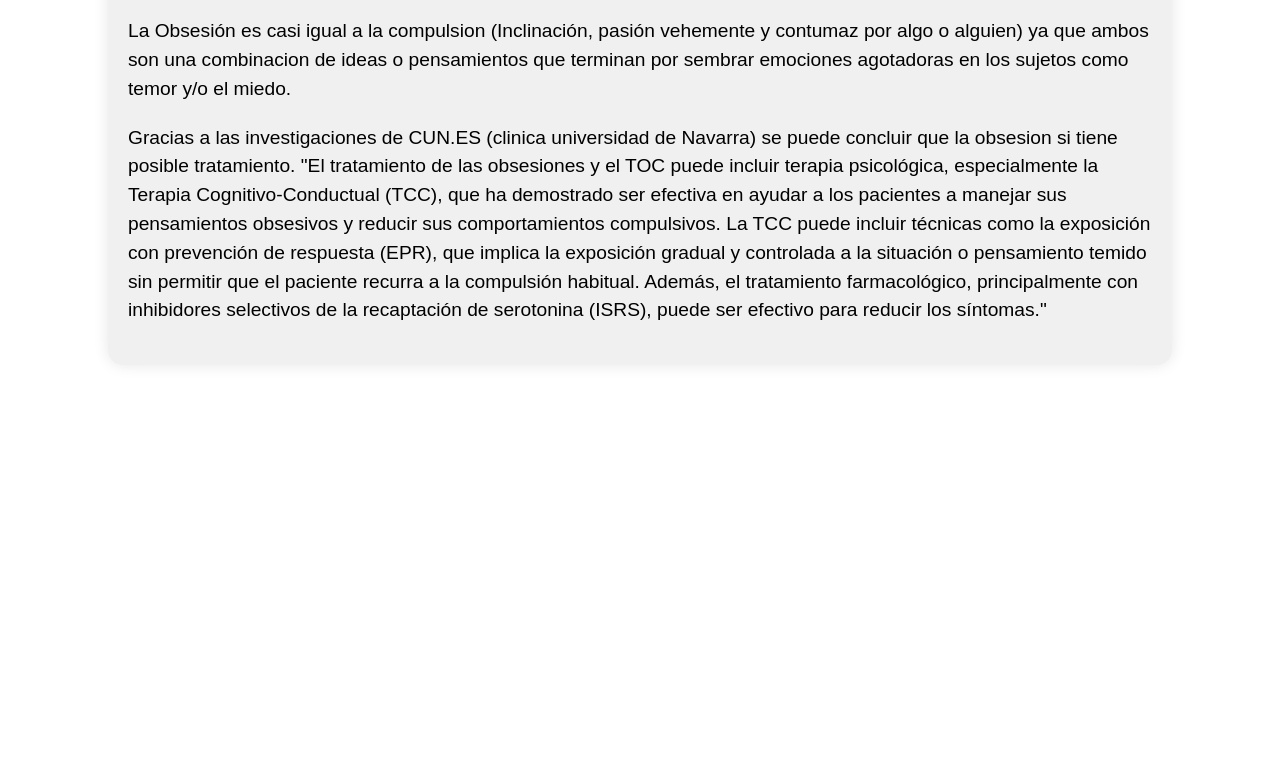
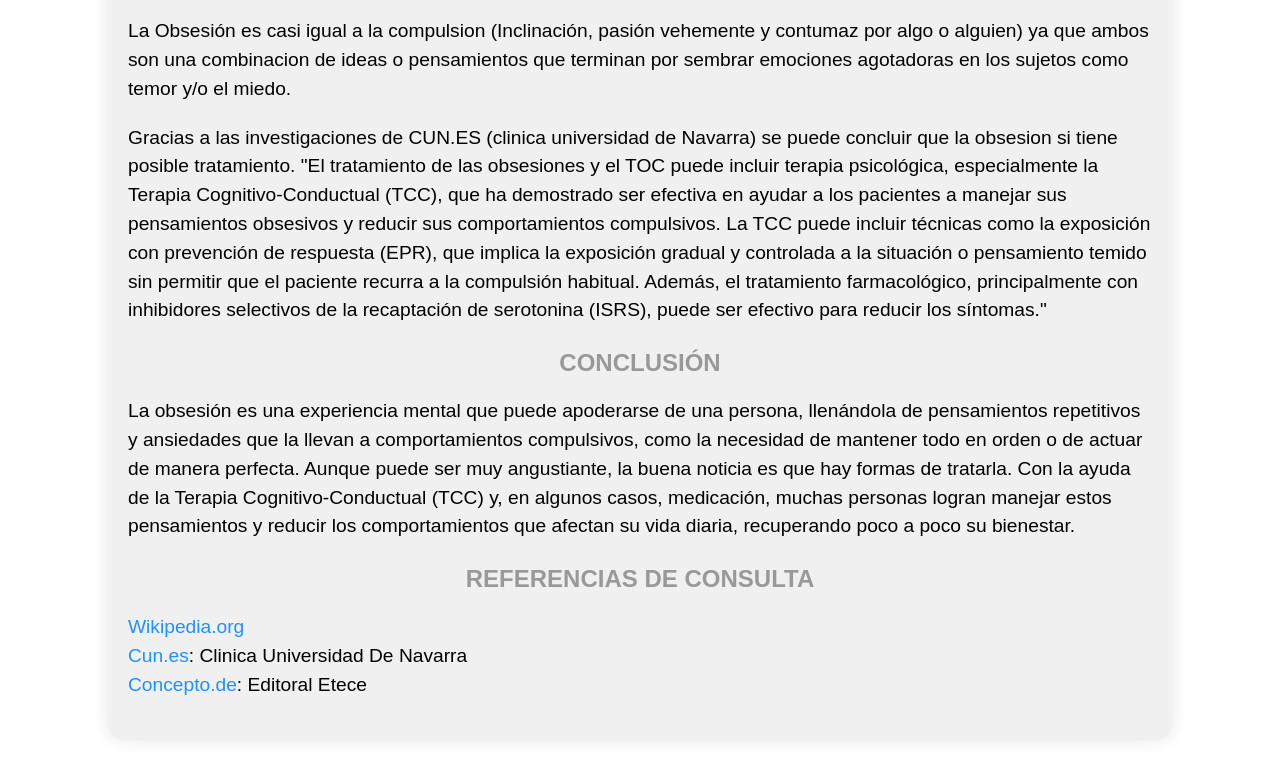
Before and after one commit to tv-vivo/INFORMATECH, a plain HTML site: page obsesion.html in a window 1280 px wide. Shown: the part 750-1528 px from the top of the page. Before the commit the page ends 1155 px from the top, so only its background shows below. Drawn offline with Linux system fonts and the light colour scheme.

Commit message:
Update obsesion.html

```diff
--- a/obsesion.html
+++ b/obsesion.html
@@ -3,7 +3,7 @@
 <head>
     <meta charset="UTF-8">
     <meta name="viewport" content="width=device-width, initial-scale=1.0">
-    <title>Información Profesional</title>
+    <title>INFORMATECH - OBSESIÓN</title>
     <style>
         body {
             background: #ffffff;
@@ -191,7 +191,14 @@ Concepto.de asegura que "La obsesión tiene una connotación patológica debido
         Gracias a las investigaciones de CUN.ES (clinica universidad de Navarra) se puede concluir que la obsesion si tiene posible tratamiento.
         "El tratamiento de las obsesiones y el TOC puede incluir terapia psicológica, especialmente la Terapia Cognitivo-Conductual (TCC), que ha demostrado ser efectiva en ayudar a los pacientes a manejar sus pensamientos obsesivos y reducir sus comportamientos compulsivos. La TCC puede incluir técnicas como la exposición con prevención de respuesta (EPR), que implica la exposición gradual y controlada a la situación o pensamiento temido sin permitir que el paciente recurra a la compulsión habitual. Además, el tratamiento farmacológico, principalmente con inhibidores selectivos de la recaptación de serotonina (ISRS), puede ser efectivo para reducir los síntomas."
         </p>
-
+<h3> Conclusión</h3>
+<p>La obsesión es una experiencia mental que puede apoderarse de una persona, llenándola de pensamientos repetitivos y ansiedades que la llevan a comportamientos compulsivos, como la necesidad de mantener todo en orden o de actuar de manera perfecta. Aunque puede ser muy angustiante, la buena noticia es que hay formas de tratarla. Con la ayuda de la Terapia Cognitivo-Conductual (TCC) y, en algunos casos, medicación, muchas personas logran manejar estos pensamientos y reducir los comportamientos que afectan su vida diaria, recuperando poco a poco su bienestar.</p>
+<h3>REFERENCIAS DE CONSULTA</h3>
+<p>
+<a  href="https://es.m.wikipedia.org/wiki/Obsesión_(sentimiento)">Wikipedia.org</a><br>
+<a href="https://www.cun.es/diccionario-medico/terminos/obsesion">Cun.es</a>: Clinica Universidad De Navarra<br>
+ <a href="https://concepto.de/obsesion/">Concepto.de</a>: Editoral Etece
+</p>
     </div>
     <script>
         const modeToggleButton = document.getElementById('mode-toggle');
```
